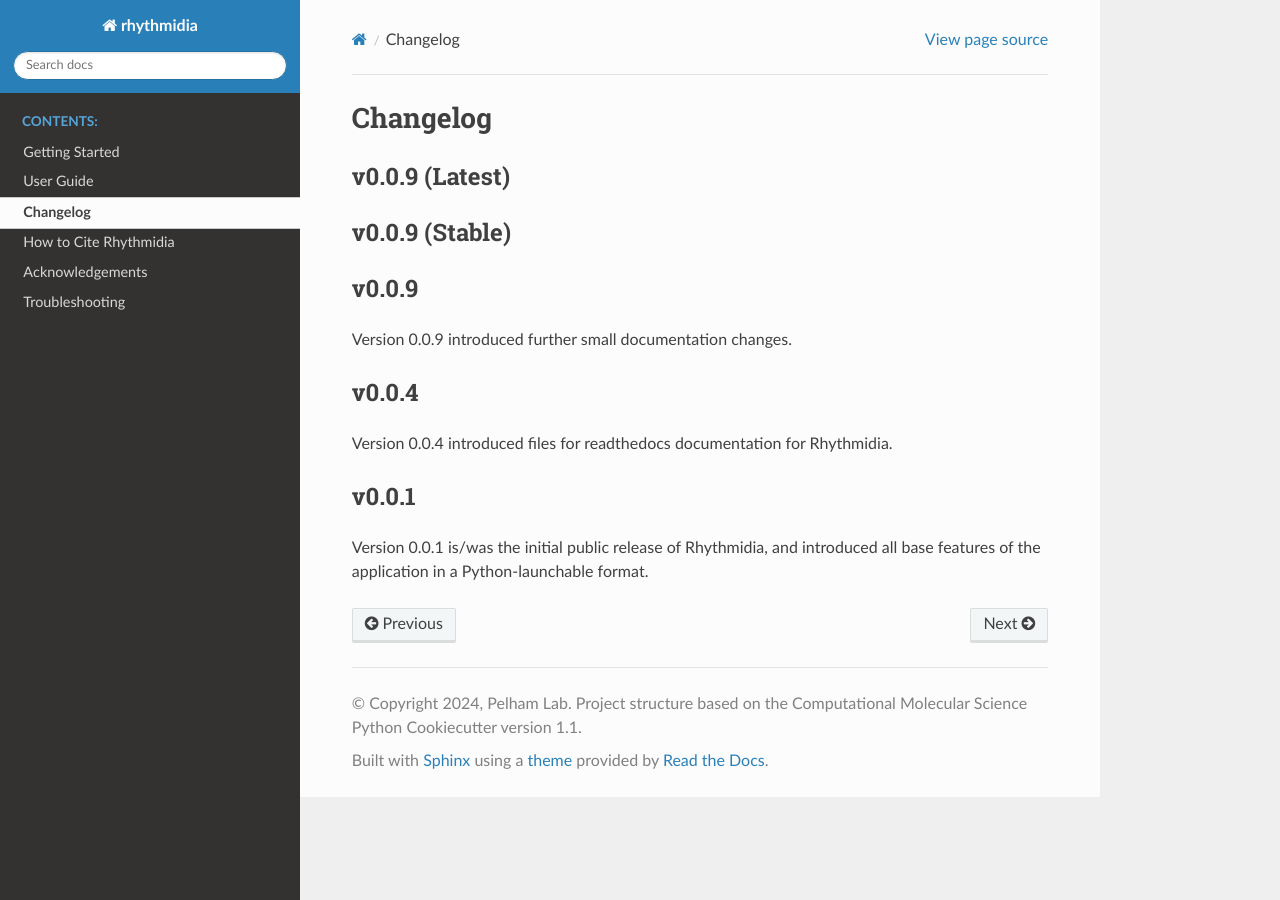
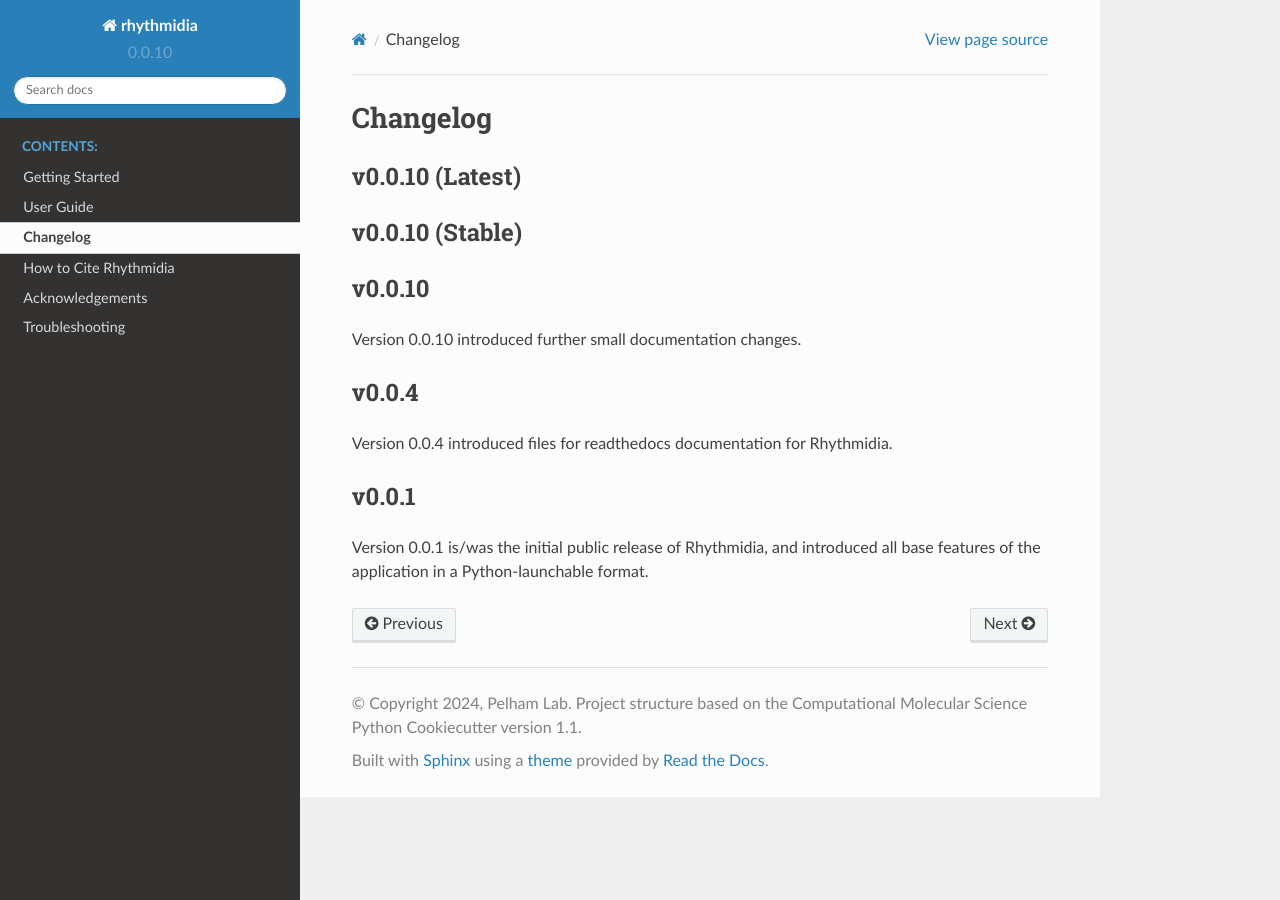
Before and after one commit to Pelham-Lab/rhythmidia, a Sphinx documentation site: the page built from docs/changelog.rst, in a window 1280 px wide. Built offline with Sphinx 7.4.7 and the Read the Docs theme 2.0.0, drawn with Linux system fonts in a browser that asks for light colours; the version number could not be read and is left out; the version number is read from the project's files by our own code.

Commit message:
Updated docs

```diff
--- a/docs/changelog.rst
+++ b/docs/changelog.rst
@@ -1,15 +1,15 @@
 Changelog
 ===============
 
-v0.0.9 (Latest)
+v0.0.10 (Latest)
 ---------------
 
-v0.0.9 (Stable)
+v0.0.10 (Stable)
 ---------------
 
-v0.0.9
+v0.0.10
 ---------------
-Version 0.0.9 introduced further small documentation changes.
+Version 0.0.10 introduced further small documentation changes.
 
 v0.0.4
 ---------------
--- a/pyproject.toml
+++ b/pyproject.toml
@@ -6,6 +6,7 @@ build-backend = "setuptools.build_meta"
 # https://packaging.python.org/en/latest/specifications/declaring-project-metadata/
 [project]
 name = "rhythmidia"
+version = "0.0.10"
 description = "Race tube image analysis and period elucidation in Python."
 dynamic = ["version"]
 readme = "README.md"
@@ -33,7 +34,7 @@ dependencies = [
 ]
 
 # Update the urls once the hosting is set up.
-#[project.urls]
+[project.urls]
 "Source" = "https://github.com/Pelham-Lab/rhythmidia/"
 "Documentation" = "https://rhythmidia.readthedocs.io/"
 
```
Also changed, not shown: README.md (+1 -1 lines).
